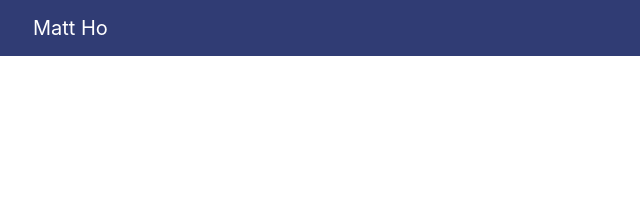
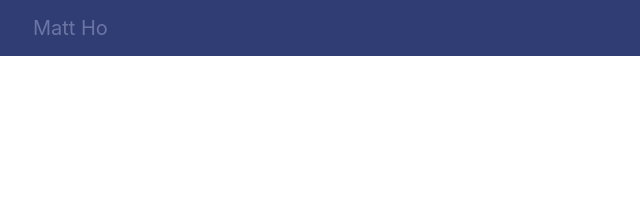
Before and after one commit to matt-hoht/matt-hoht.github.io, a plain HTML site: page index.html in a window 1280 px wide. In both pictures the pointer is over the link "Matt Ho". Shown: the top 207 px of the page, 0-640 px from the left. Drawn offline with nearby package versions, Linux system fonts and the light colour scheme.

Commit message:
uploaded resume and change hover color of navbar

```diff
--- a/index.html
+++ b/index.html
@@ -31,7 +31,7 @@
       <a class="dropdown-item" href="cti.html">Collaborative Travel Itinerary</a>
     </div></li>
       <li class="nav-item">
-        <a class="nav-link" href="#">&nbsp&nbsp&nbsp&nbspResume</a>
+        <a class="nav-link" href="pics/RESUME_HoTsunMattew_Ho.pdf" target="_blank">&nbsp&nbsp&nbsp&nbspResume</a>
       </li>
       <li class="nav-item">
         <a class="nav-link" href="#">&nbsp&nbsp&nbsp&nbspAbout Me</a>
--- a/stylesheet.css
+++ b/stylesheet.css
@@ -34,6 +34,11 @@ navbar-toggler-icon{
   color:white;
 }
 
+.navbar-brand:hover{
+  color: #7B84AE;
+  opacity: 0.8;;
+}
+
 .nav-link{
   color:white;
 }
@@ -53,9 +58,10 @@ navbar-toggler-icon{
 }
 
 
-nav a:hover{
+.navbar-custom .nav-item:hover .nav-link{
 
-    color: white;
+    color: #7B84AE;
+    opacity: 0.8;
 }
 
 @media only screen and (min-width: 401px){
```
Also changed, not shown: cti.html (+1 -1 lines), iaatk.html (+1 -1 lines), 1 other file.
